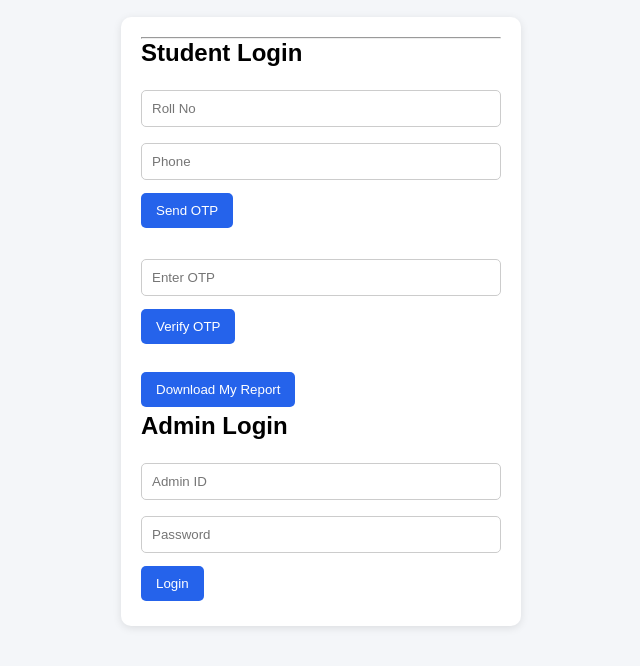
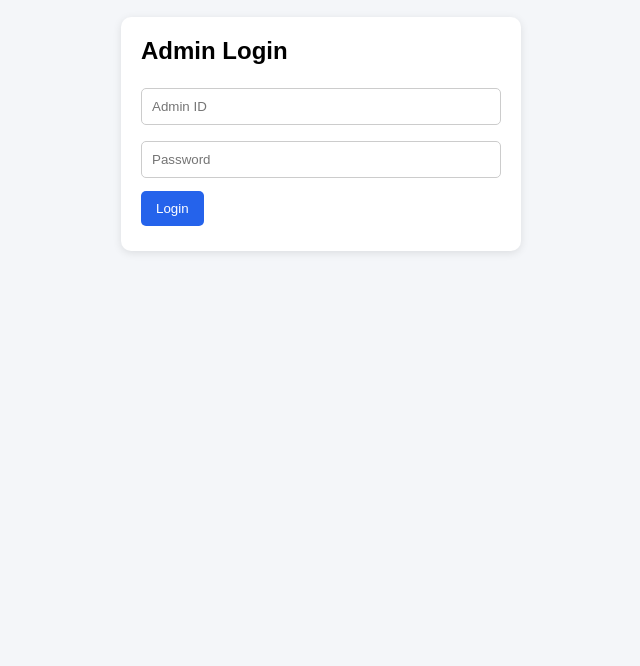
Before and after one commit to Pavani3337/CLMSG, a plain HTML site: page index.html in a window 1280 px wide. Shown: the part 60-726 px from the top of the page, without its empty margins (319-959 px from the left). Drawn offline with nearby package versions, Linux system fonts and the light colour scheme.

Commit message:
Add files via upload

```diff
--- a/index.html
+++ b/index.html
@@ -13,25 +13,6 @@
 <!-- LOGIN -->
 
 <div id="loginPage">
-
-
-<hr>
-
-<h2>Student Login</h2>
-
-<input id="studentLoginRoll" placeholder="Roll No">
-<input id="studentLoginPhone" placeholder="Phone">
-
-<button onclick="sendStudentOTP()">Send OTP</button>
-
-<br><br>
-
-<input id="studentOtp" placeholder="Enter OTP">
-<button onclick="verifyStudentOTP()">Verify OTP</button>
-
-<br><br>
-
-<button onclick="downloadMyReport()">Download My Report</button>
 
     <h2>Admin Login</h2>
 
```
